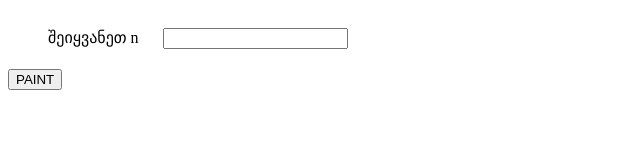
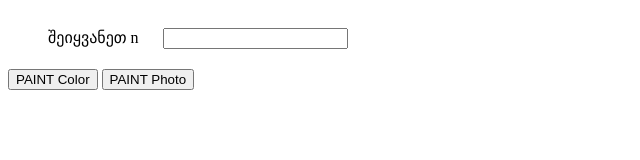
Before and after one commit to lunexout/spiral, a plain HTML site: page index.html in a window 1280 px wide. Shown: the whole page, without its empty margins (0-640 px from the left). Drawn offline with Linux system fonts and the light colour scheme.

Commit message:
Add files via upload

```diff
--- a/index.html
+++ b/index.html
@@ -15,7 +15,9 @@
         <input style='margin-left: 20px;' id='input' type='number' onKeyPress="if(this.value.length==1) return false;"/>
         </div>
     <div id='table'></div>
-    <button  onclick='paint()' class="btn" id='paintBtn' >PAINT</button>
+    <button  onclick='paint()' class="btn" id='paintBtn' >PAINT Color</button>
+    <button  onclick='paint1()' class="btn" id='paintBtn' >PAINT Photo</button>
+
     <script src='./index.js'></script>
 </body>
 </html>
--- a/index.js
+++ b/index.js
@@ -61,3 +61,65 @@ let paint  = () => {
         tbl.setAttribute("border", "1");
     }
 }
+
+let paint1  = () => {
+    const a = document.getElementById('input').value
+    // document.getElementById('table').innerHTML = a
+    if(!a) {
+        alert('ricxvi dzmaa')
+    } else {
+
+
+        document.getElementById('reloadbtn').style.display = 'block';
+        document.getElementById('paintBtn').style.display = 'none';
+        document.getElementById("inputdiv").style.display = "none"
+        const table = document.createElement('table')
+        let body = document.getElementsByTagName("body")[0];
+
+        let tbl = document.createElement("table");
+        let tblBody = document.createElement("tbody");
+
+        spiralArray = function (edge) {
+            var arr = Array(edge),
+                x = 0, y = edge,
+                total = edge * edge--,
+                dx = 1, dy = 0,
+                i = 0, j = 0;
+            while (y) arr[--y] = [];
+            while (i < total) {
+                arr[y][x] = i++;
+                x += dx; y += dy;
+                if (++j == edge) {
+
+                    if (dy < 0) {x++; y++; edge -= 2}
+                    j = dx; dx = -dy; dy = j; j = 0;
+               }
+            }
+            return arr;
+        }
+        arr = spiralArray(edge = a);
+            arr.map((item1,i) => {
+                let row = document.createElement("tr");
+
+                item1.map((item,ii) => {
+                    console.log(item);
+                            let cell = document.createElement("td");
+                            let img = document.createElement("img");
+                            let cellText = document.createTextNode(item);
+                            cell.appendChild(cellText);
+                            cell.appendChild(img)
+                            // cell.setAttribute(`style`, `background-color: rgb(${item+item+10}, ${item+item+40}, ${item+item+40})`)
+                            img.setAttribute(`src`, `https://source.unsplash.com/collection/${item}`)
+                            img.setAttribute(`style`, `width: 120px; height: 120px; `)
+                            row.appendChild(cell);
+                })
+
+                tblBody.appendChild(row);
+
+            })
+        tbl.appendChild(tblBody);
+        body.appendChild(tbl);
+
+        tbl.setAttribute("border", "1");
+    }
+}
```
